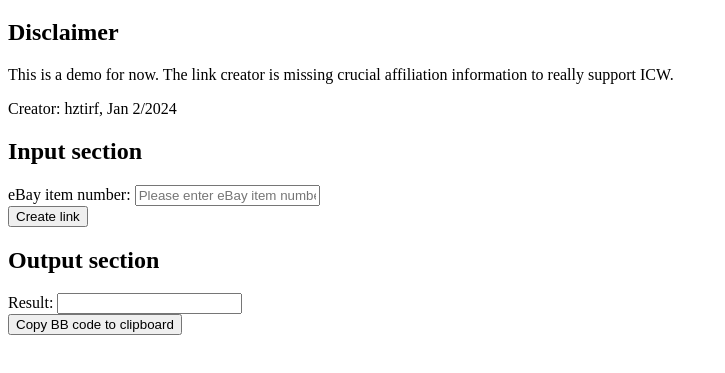
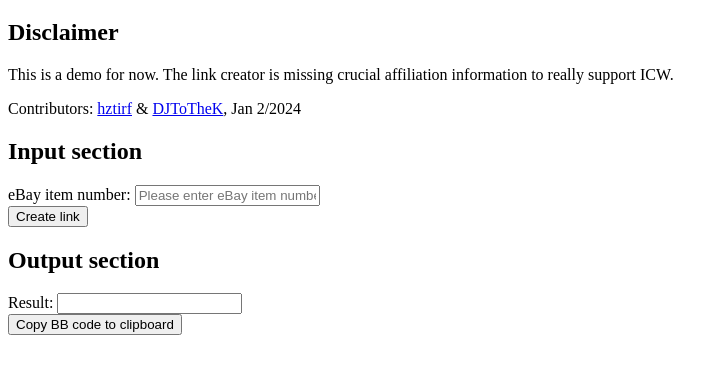
Before and after one commit to hztirf/affiliation-bblink-creator, a plain HTML site: page index.html in a window 1280 px wide. Shown: the part 61-434 px from the top of the page, without its empty margins (0-725 px from the left). Drawn offline with Linux system fonts and the light colour scheme.

Commit message:
Update index.html
Extend list of contributors

```diff
--- a/index.html
+++ b/index.html
@@ -11,7 +11,7 @@
 
     <h2>Disclaimer</h2>
     <p>This is a demo for now. The link creator is missing crucial affiliation information to really support ICW.</p>
-    <p>Creator: hztirf, Jan 2/2024</p>
+    <p>Contributors: <a href="https://github.com/hztirf">hztirf</a> & <a href="https://github.com/DJToTheK">DJToTheK</a>, Jan 2/2024</p>
 
     <h2>Input section</h2>
 
```
